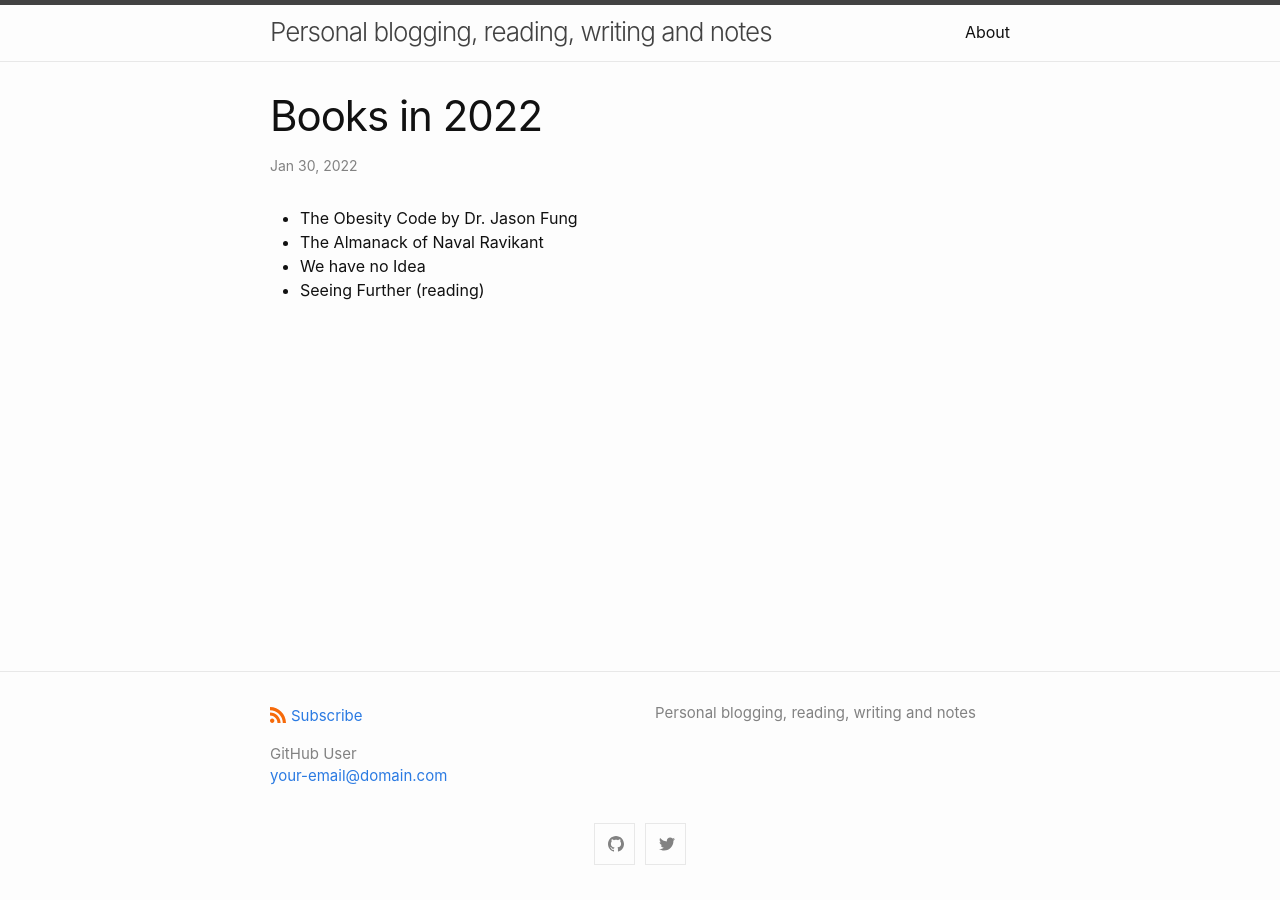
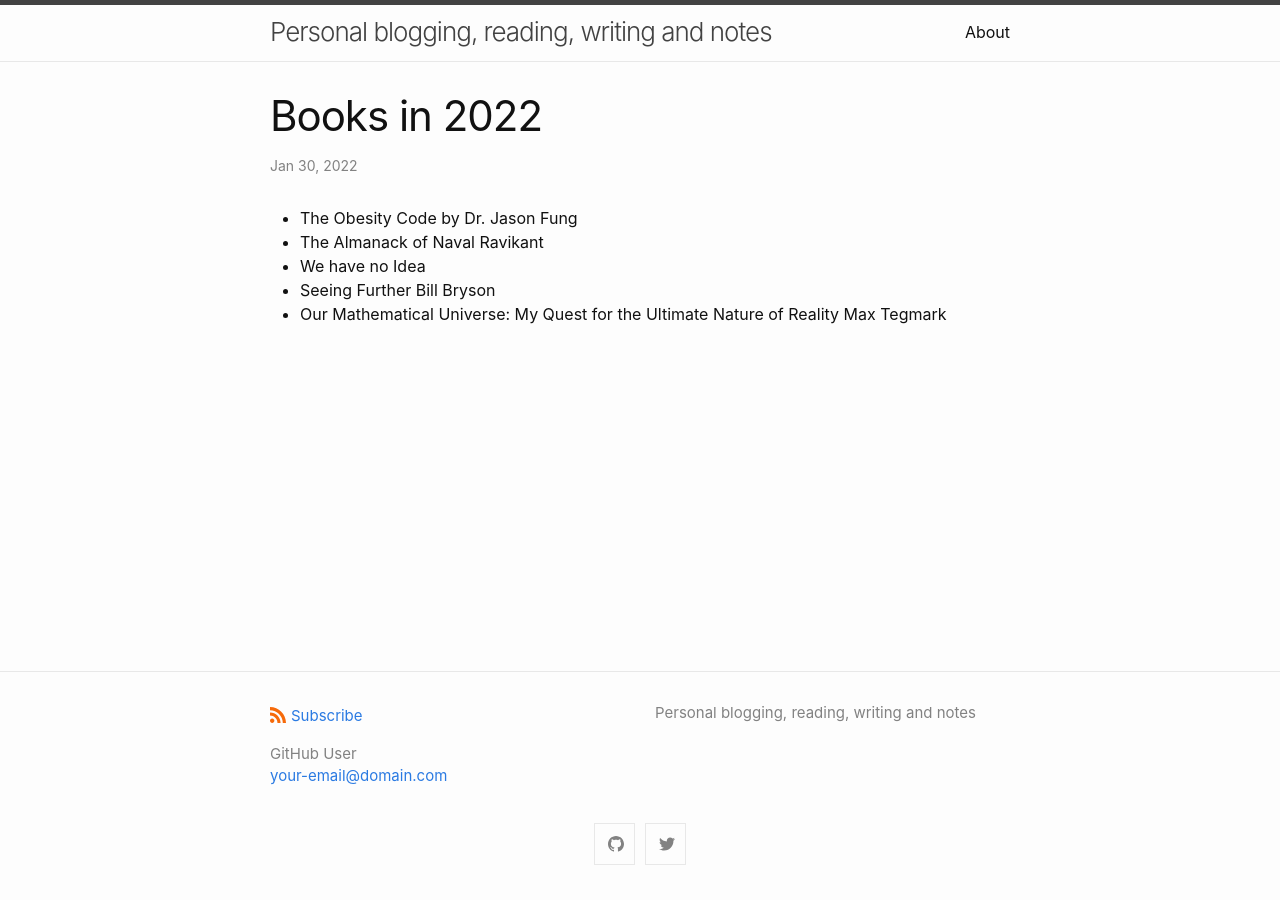
Before and after one commit to spacetimesv/spacetimesv.github.io, a Jekyll site: the page built from _posts/2022-01-30-Books-in-2022.md, in a window 1280 px wide. Built offline with Jekyll 4.4.1, drawn with Linux system fonts in a browser that asks for light colours.

Commit message:
Adding books read and an writing on we have no idea

```diff
--- a/_posts/2022-01-30-Books-in-2022.md
+++ b/_posts/2022-01-30-Books-in-2022.md
@@ -7,4 +7,5 @@ categories: misc
 - The Obesity Code by Dr. Jason Fung
 - The Almanack of Naval Ravikant
 - We have no Idea
-- Seeing Further (reading)
+- Seeing Further Bill Bryson
+- Our Mathematical Universe: My Quest for the Ultimate Nature of Reality Max Tegmark
```
Also changed, not shown: _posts/2022-02-19-We-have-no-idea.md (added, +26 -0 lines).
